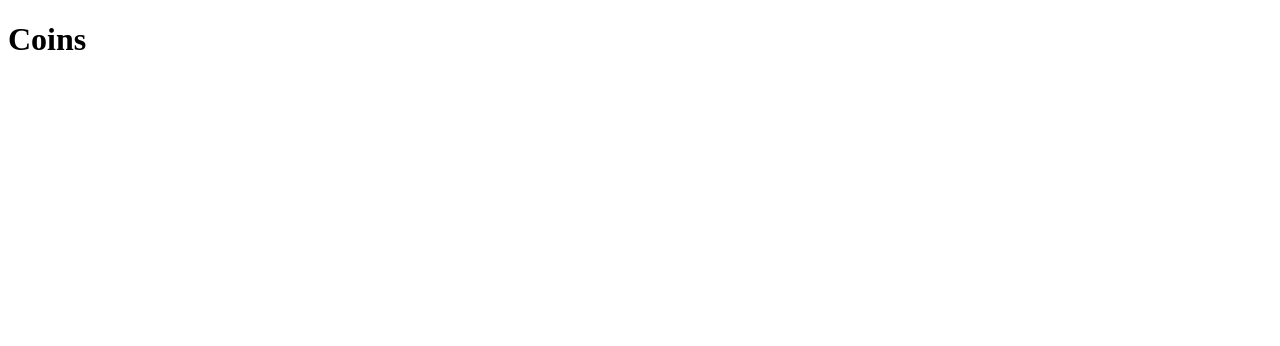
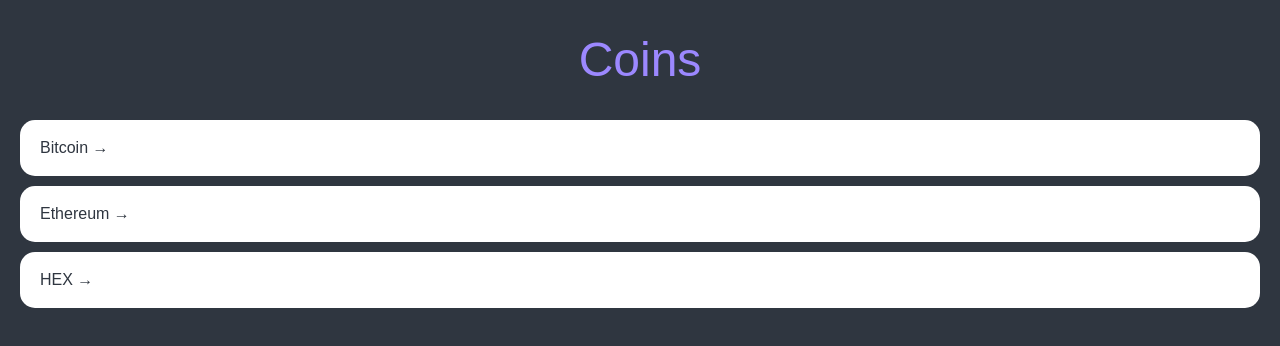
Before and after one commit to chaeikim-tech/cryptocurrency, a React (Create React App) app: page / in a window 1280 px wide. Shown: the top 346 px of the page. Built offline with nearby package versions, Linux system fonts and the light colour scheme.

Commit message:
content list test

```diff
--- a/src/App.tsx
+++ b/src/App.tsx
@@ -1,7 +1,76 @@
+import { createGlobalStyle } from 'styled-components';
 import Router from "./routes/Router";
 
+const GlobalStyle = createGlobalStyle`
+@import url('https://fonts.googleapis.com/css2?family=Source+Sans+Pro:wght@300;400&display=swap');
+html, body, div, span, applet, object, iframe,
+h1, h2, h3, h4, h5, h6, p, blockquote, pre,
+a, abbr, acronym, address, big, cite, code,
+del, dfn, em, img, ins, kbd, q, s, samp,
+small, strike, strong, sub, sup, tt, var,
+b, u, i, center,
+dl, dt, dd, menu, ol, ul, li,
+fieldset, form, label, legend,
+table, caption, tbody, tfoot, thead, tr, th, td,
+article, aside, canvas, details, embed,
+figure, figcaption, footer, header, hgroup,
+main, menu, nav, output, ruby, section, summary,
+time, mark, audio, video {
+  margin: 0;
+  padding: 0;
+  border: 0;
+  font-size: 100%;
+  font: inherit;
+  vertical-align: baseline;
+}
+/* HTML5 display-role reset for older browsers */
+article, aside, details, figcaption, figure,
+footer, header, hgroup, main, menu, nav, section {
+  display: block;
+}
+/* HTML5 hidden-attribute fix for newer browsers */
+*[hidden] {
+    display: none;
+}
+body {
+  line-height: 1;
+}
+menu, ol, ul {
+  list-style: none;
+}
+blockquote, q {
+  quotes: none;
+}
+blockquote:before, blockquote:after,
+q:before, q:after {
+  content: '';
+  content: none;
+}
+table {
+  border-collapse: collapse;
+  border-spacing: 0;
+}
+* {
+  box-sizing: border-box;
+}
+body {
+  font-family: 'Source Sans Pro', sans-serif;
+  background-color:${(props) => props.theme.bgColor};
+  color:${(props) => props.theme.textColor}
+}
+a {
+  text-decoration:none;
+  color: inherit;
+}
+`;
+
 function App() {
-  return <Router />;
+  return (
+    <>
+      <GlobalStyle />
+      <Router />
+    </>
+  );
 }
 
 export default App;
--- a/src/routes/Coins.tsx
+++ b/src/routes/Coins.tsx
@@ -1,5 +1,84 @@
+import { Link } from "react-router-dom";
+import styled from "styled-components";
+
+const Container = styled.div`
+    padding: 0px 20px;
+`;
+
+const Header = styled.header`
+    height: 15vh;
+    display: flex;
+    justify-content: center;
+    align-items: center;
+`;
+
+const CoinsList = styled.ul``;
+
+const Coin = styled.li`
+    background-color: white;
+    color: ${(props) => props.theme.bgColor};
+    border-radius: 15px;
+    margin-bottom: 10px;
+    a {
+        padding: 20px;
+        transition: color 0.2s ease-in;
+        display: block;
+    }
+    &:hover {
+        a {
+            color: ${(props) => props.theme.accentColor};
+        }
+    }
+`;
+
+const Title = styled.h1`
+    font-size: 48px;
+    color: ${(props) => props.theme.accentColor};
+`;
+
+const coins = [
+    {
+      id: "btc-bitcoin",
+      name: "Bitcoin",
+      symbol: "BTC",
+      rank: 1,
+      is_new: false,
+      is_active: true,
+      type: "coin",
+    },
+    {
+      id: "eth-ethereum",
+      name: "Ethereum",
+      symbol: "ETH",
+      rank: 2,
+      is_new: false,
+      is_active: true,
+      type: "coin",
+    },
+    {
+      id: "hex-hex",
+      name: "HEX",
+      symbol: "HEX",
+      rank: 3,
+      is_new: false,
+      is_active: true,
+      type: "token",
+    },
+  ];
+
 function Coins() {
-    return <h1>Coins</h1>
+    return (
+        <Container>
+            <Header>
+                <Title>Coins</Title>
+            </Header>
+            <CoinsList>
+                {coins.map((coin) => (
+                    <Coin key={coin.id}><Link to={`/${coin.id}`}>{coin.name} &rarr;</Link></Coin>
+                ))}
+            </CoinsList>
+        </Container>
+    )
 }
 
 export default Coins;
--- a/src/styled.d.ts
+++ b/src/styled.d.ts
@@ -4,6 +4,6 @@
   export interface DefaultTheme {
     textColor: string;
     bgColor: string;
-    btnColor: string;
+    accentColor: string;
   }
 }
--- a/src/theme.ts
+++ b/src/theme.ts
@@ -1,7 +1,7 @@
 import { DefaultTheme } from 'styled-components';
 
 export const theme: DefaultTheme = {
-    bgColor: "white",
-    textColor: "black",
-    btnColor: "tomato",
+    bgColor: "#2f3640",
+    textColor: "#f5f6fa",
+    accentColor: "#9c88ff",
 };
```
